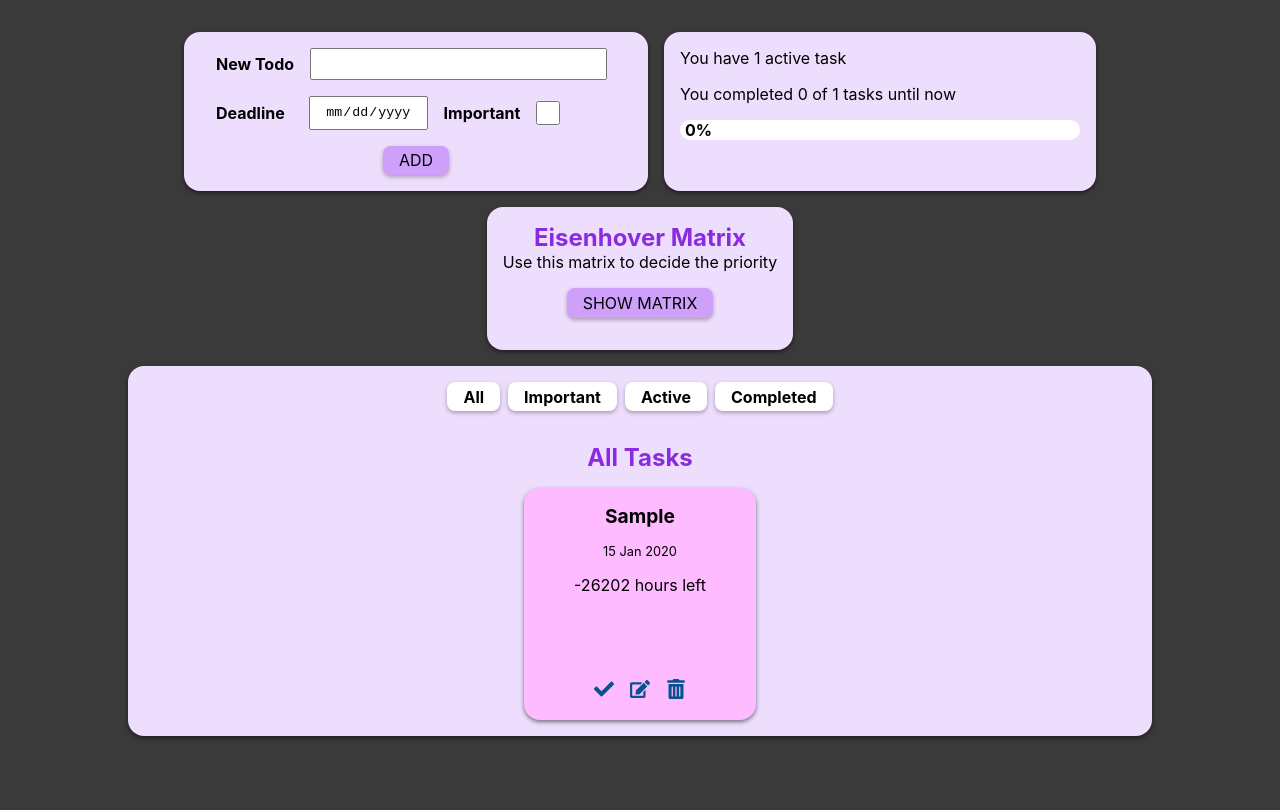
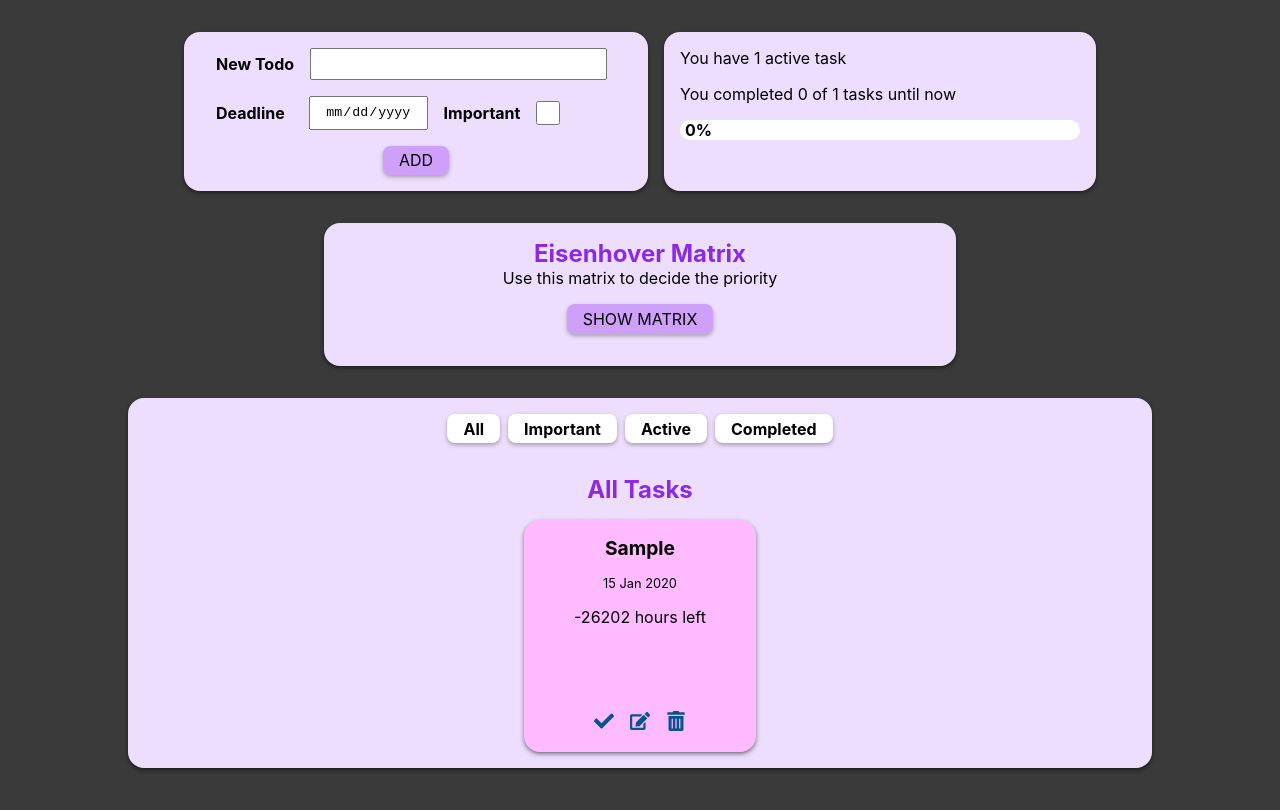
Before and after one commit to itontul/todo-app-react, a React (Create React App) app: page / in a window 1280 px wide. Both pictures are taken after typing "Sample", "2020-01-15" into the empty fields and a click on the button "ADD". Shown: the top 810 px of the page. Built offline with nearby package versions, Linux system fonts and the light colour scheme.

Commit message:
A change has been made in the matrix element's style

```diff
--- a/src/App.js
+++ b/src/App.js
@@ -9,8 +9,8 @@ function App() {
       <div className='flex'>
         <NewTodo />
         <Stats />
-        <Eisenhover />
       </div>
+      <Eisenhover />
       <TodoList />
     </main>
   )
--- a/src/components/Eisenhover.module.css
+++ b/src/components/Eisenhover.module.css
@@ -1,5 +1,8 @@
 .eisenhover {
   padding: 1rem;
+  width: min(50vw, 600px);
+  min-width: 200px;
+  margin-top: 2rem;
 }
 
 .eisenhover h2 {
--- a/src/components/TodoList.module.css
+++ b/src/components/TodoList.module.css
@@ -1,5 +1,5 @@
 .list-container {
-    margin-top: 1rem;
+  margin-top: 2rem;
 }
 .todo-list {
   display: flex;
```
Lines whose indentation alone changed are shown as unchanged.
